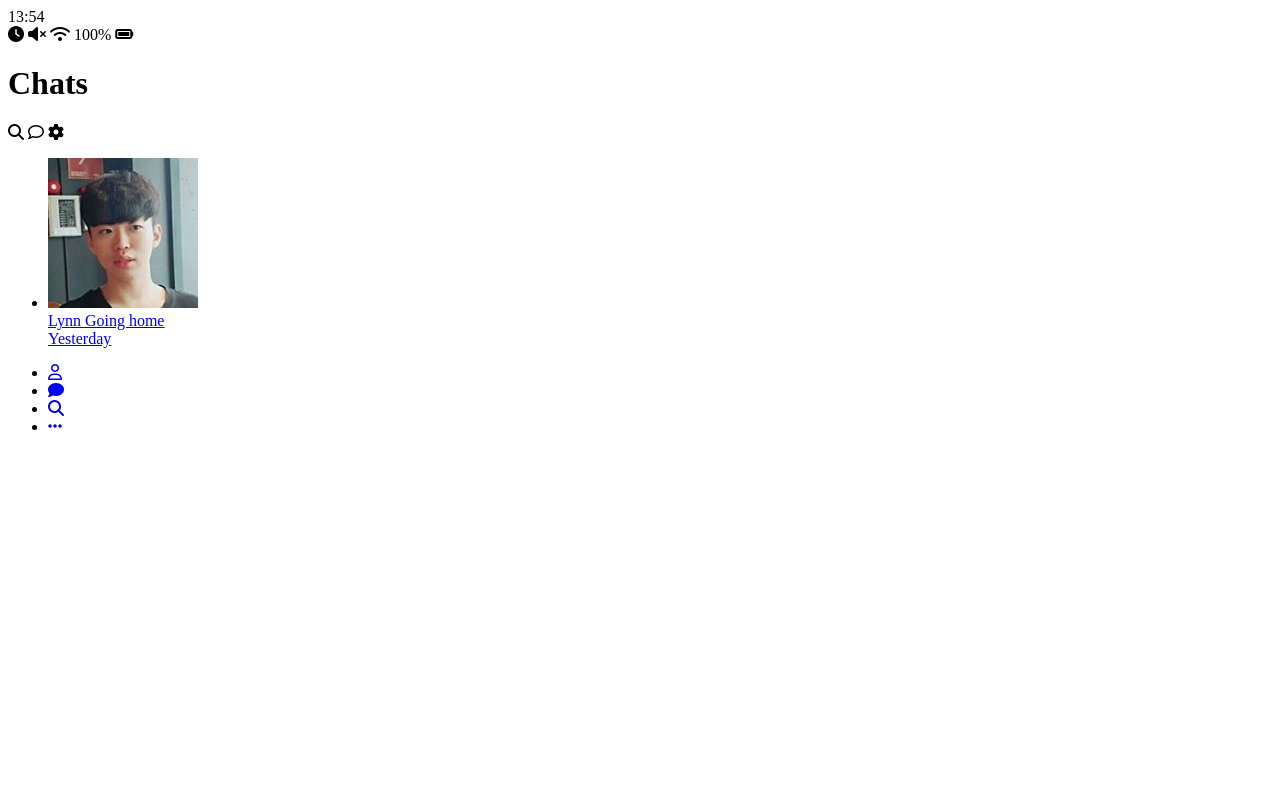
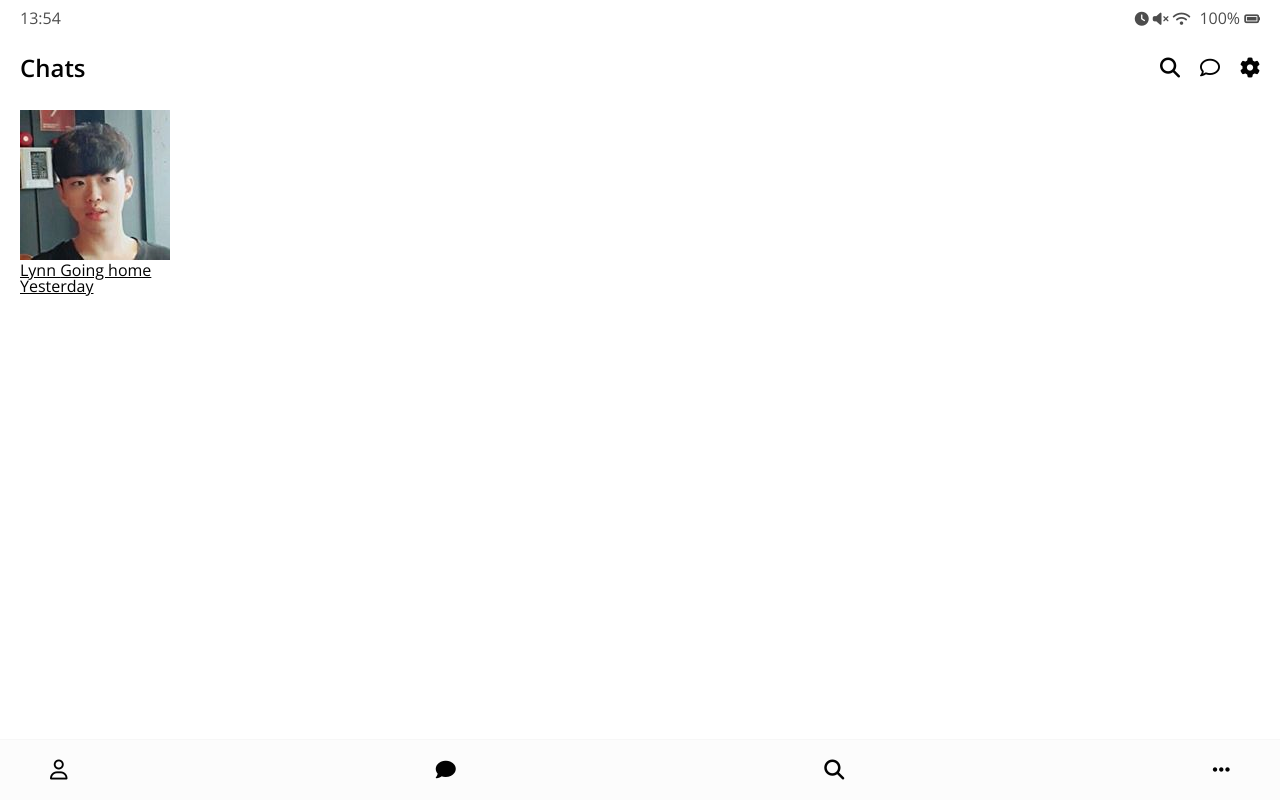
Before and after one commit to JinsuYeo/kakao-clone-v2, a plain HTML site: page index.html in a window 1280 px wide. Drawn offline with nearby package versions, Linux system fonts and the light colour scheme.

Commit message:
leaning css

```diff
--- /dev/null
+++ b/css/header.css
@@ -0,0 +1,27 @@
+.header {
+  display: flex;
+  justify-content: space-between;
+  align-items: center;
+  margin-bottom: 30px;
+}
+
+.header .header__tittle {
+  font-size: 24px;
+  font-weight: 600;
+}
+
+.header .header__icon {
+  font-size: 20px;
+  margin-left: 20px;
+  cursor: pointer;
+}
+
+.header .header__header-column {
+  display: flex;
+  align-items: center;
+}
+
+.header .header__back-btn {
+  font-size: 22px;
+  margin-right: 20px;
+}
--- /dev/null
+++ b/css/nav-bar.css
@@ -0,0 +1,16 @@
+.nav {
+  position: fixed;
+  width: 100%;
+  background-color: #fcfcfc;
+  padding: 20px 50px;
+  bottom: 0px;
+  left: 0px;
+  border-top: 1px solid #f7f7f7;
+}
+.nav .nav__list {
+  display: flex;
+  justify-content: space-between;
+}
+.nav i {
+  font-size: 20px;
+}
--- /dev/null
+++ b/css/reset.css
@@ -0,0 +1,129 @@
+/* http://meyerweb.com/eric/tools/css/reset/
+   v2.0 | 20110126
+   License: none (public domain)
+*/
+
+html,
+body,
+div,
+span,
+applet,
+object,
+iframe,
+h1,
+h2,
+h3,
+h4,
+h5,
+h6,
+p,
+blockquote,
+pre,
+a,
+abbr,
+acronym,
+address,
+big,
+cite,
+code,
+del,
+dfn,
+em,
+img,
+ins,
+kbd,
+q,
+s,
+samp,
+small,
+strike,
+strong,
+sub,
+sup,
+tt,
+var,
+b,
+u,
+i,
+center,
+dl,
+dt,
+dd,
+ol,
+ul,
+li,
+fieldset,
+form,
+label,
+legend,
+table,
+caption,
+tbody,
+tfoot,
+thead,
+tr,
+th,
+td,
+article,
+aside,
+canvas,
+details,
+embed,
+figure,
+figcaption,
+footer,
+header,
+hgroup,
+menu,
+nav,
+output,
+ruby,
+section,
+summary,
+time,
+mark,
+audio,
+video {
+  margin: 0;
+  padding: 0;
+  border: 0;
+  font-size: 100%;
+  font: inherit;
+  vertical-align: baseline;
+}
+/* HTML5 display-role reset for older browsers */
+article,
+aside,
+details,
+figcaption,
+figure,
+footer,
+header,
+hgroup,
+menu,
+nav,
+section {
+  display: block;
+}
+body {
+  line-height: 1;
+}
+ol,
+ul {
+  list-style: none;
+}
+blockquote,
+q {
+  quotes: none;
+}
+blockquote:before,
+blockquote:after,
+q:before,
+q:after {
+  content: "";
+  content: none;
+}
+table {
+  border-collapse: collapse;
+  border-spacing: 0;
+}
--- /dev/null
+++ b/css/status-bar.css
@@ -0,0 +1,14 @@
+.status-bar {
+  display: flex;
+  justify-content: space-between;
+  margin-bottom: 30px;
+  opacity: 0.7;
+}
+
+.status-bar i {
+  font-size: 14px;
+}
+
+.status-bar .status-bar__battery-level {
+  margin-left: 5px;
+}
--- /dev/null
+++ b/css/styles.css
@@ -0,0 +1,21 @@
+@import url("https://fonts.googleapis.com/css2?family=Open+Sans:wght@400;600&display=swap");
+@import "reset.css";
+@import "status-bar.css";
+@import "header.css";
+@import "nav-bar.css";
+
+* {
+  box-sizing: border-box;
+}
+
+body {
+  background-color: white;
+  padding: 10px 20px;
+  color: #020202;
+  font-family: "Open Sans", -apple-system, BlinkMacSystemFont, "Segoe UI",
+    Roboto, Oxygen, Ubuntu, Cantarell, "Helvetica Neue", sans-serif;
+}
+
+a {
+  color: inherit;
+}
--- a/index.html
+++ b/index.html
@@ -3,6 +3,7 @@
   <head>
     <meta charset="UTF-8" />
     <meta name="viewport" content="width=device-width, initial-scale=1.0" />
+    <link rel="stylesheet" href="css/styles.css" />
     <title>Chats | Kakao Clone</title>
     <script
       src="https://kit.fontawesome.com/ba3df22e7f.js"
```
Also changed, not shown: chat.html (+4 -1 lines), find.html (+1 -0 lines), friends.html (+1 -0 lines), more.html (+1 -0 lines), settings.html (+4 -1 lines).
